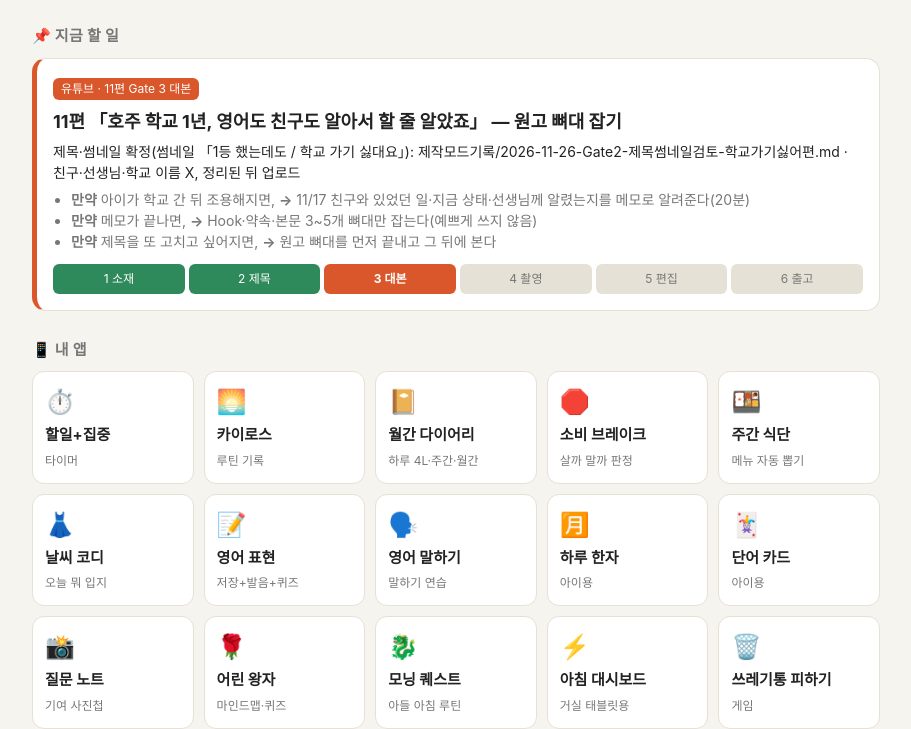
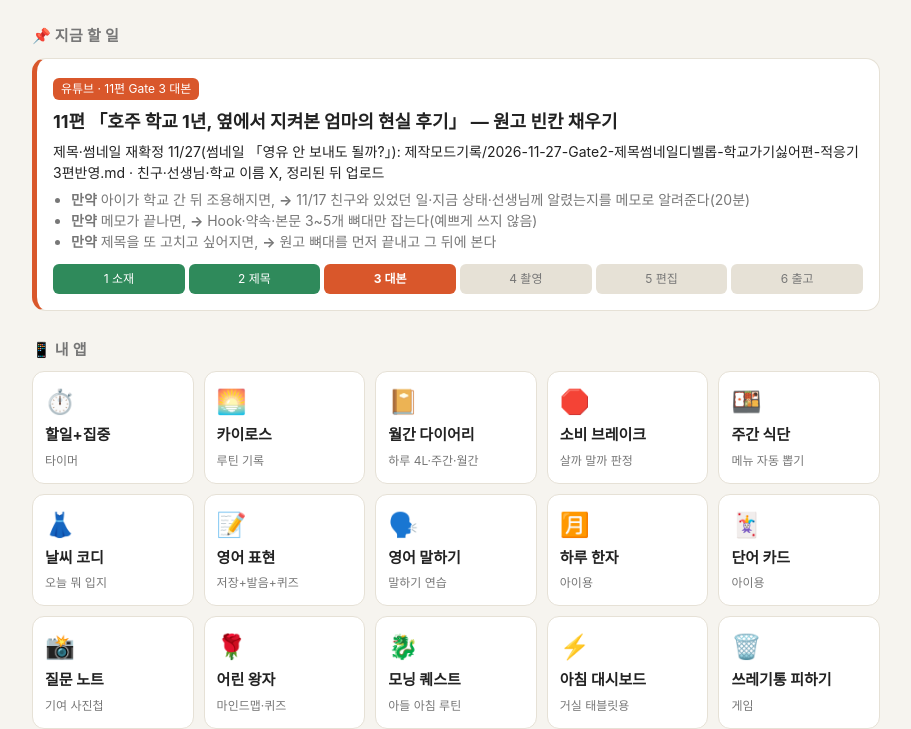
Before and after one commit to yeonheekim-prog/my-dashboard, a plain HTML site: page index.html in a window 1280 px wide. Shown: the part 82-811 px from the top of the page, without its empty margins (184-1095 px from the left). Drawn offline with Linux system fonts and the light colour scheme.

Commit message:
11편 제목·썸네일 재확정 반영
Co-Authored-By: Claude Opus 5.5 <noreply@anthropic.com>

```diff
--- a/index.html
+++ b/index.html
@@ -46,8 +46,8 @@ td.t{white-space:nowrap;color:var(--accent);font-weight:600;width:110px}
   <h2>📌 지금 할 일</h2>
   <div class="card focus">
     <span class="tag">유튜브 · 11편 Gate 3 대본</span>
-    <div class="big">11편 「호주 학교 1년, 영어도 친구도 알아서 할 줄 알았죠」 — 원고 뼈대 잡기</div>
-    <div style="font-size:14px">제목·썸네일 확정(썸네일 「1등 했는데도 / 학교 가기 싫대요」): 제작모드기록/2026-11-26-Gate2-제목썸네일검토-학교가기싫어편.md · 친구·선생님·학교 이름 X, 정리된 뒤 업로드</div>
+    <div class="big">11편 「호주 학교 1년, 옆에서 지켜본 엄마의 현실 후기」 — 원고 빈칸 채우기</div>
+    <div style="font-size:14px">제목·썸네일 재확정 11/27(썸네일 「영유 안 보내도 될까?」): 제작모드기록/2026-11-27-Gate2-제목썸네일디벨롭-학교가기싫어편-적응기3편반영.md · 친구·선생님·학교 이름 X, 정리된 뒤 업로드</div>
     <ul>
       <li><b>만약</b> 아이가 학교 간 뒤 조용해지면, <b>→</b> 11/17 친구와 있었던 일·지금 상태·선생님께 알렸는지를 메모로 알려준다(20분)</li>
       <li><b>만약</b> 메모가 끝나면, <b>→</b> Hook·약속·본문 3~5개 뼈대만 잡는다(예쁘게 쓰지 않음)</li>
```
